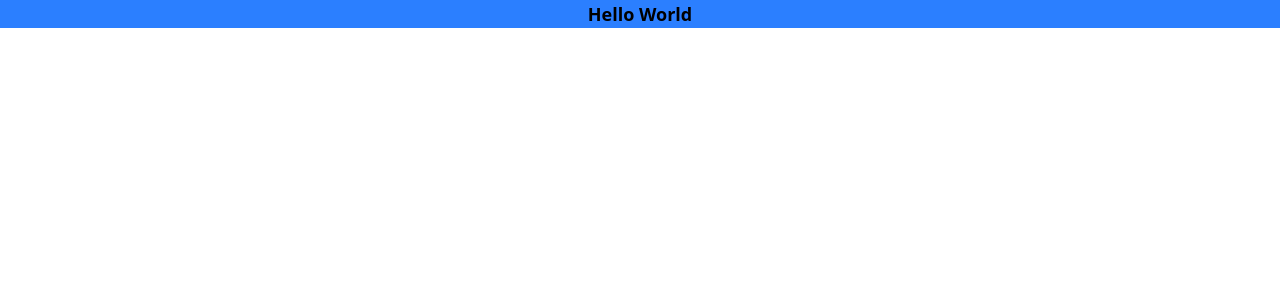
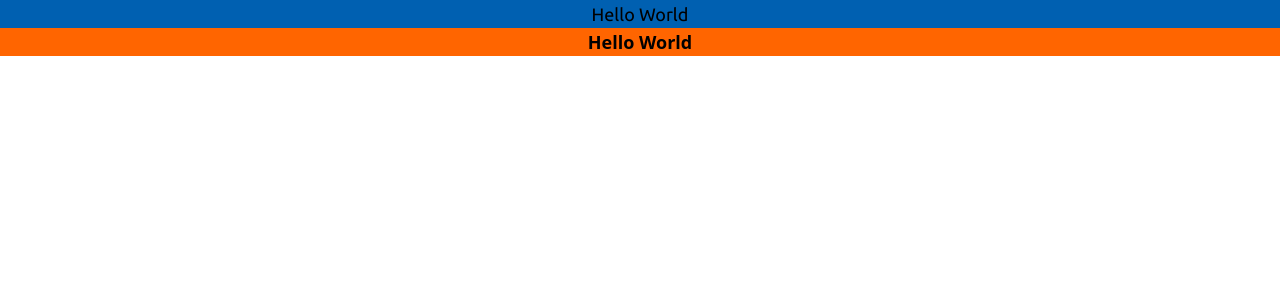
Before and after one commit to beacastroalves/projeto-final-pos-unyleya, a React (Vite) app: page / in a window 1280 px wide. Shown: the top 300 px of the page. Built offline with nearby package versions, Linux system fonts and the light colour scheme.

Commit message:
configurando e testando o tema da aplicação

```diff
--- a/src/App.tsx
+++ b/src/App.tsx
@@ -1,7 +1,8 @@
 const App = () => {
   return (
     <div>
-      <h1 className="text-center text-lg font-bold bg-blue-500">Hello World</h1>
+      <h1 className="text-center text-lg bg-primary font-ubuntu">Hello World</h1>
+      <h1 className="text-center text-lg font-bold bg-secondary">Hello World</h1>
     </div>
   )
 }
--- a/src/Index.css
+++ b/src/Index.css
@@ -1 +1,9 @@
+@import url('https://fonts.googleapis.com/css2?family=Ubuntu:ital,wght@0,300;0,400;0,500;0,700;1,300;1,400;1,500;1,700&display=swap');
+
 @import "tailwindcss";
+
+@theme {
+  --color-primary: #0060B1;
+  --color-secondary: #FF6500;
+  --font-ubuntu: Ubuntu, sans-serif;
+}
```
